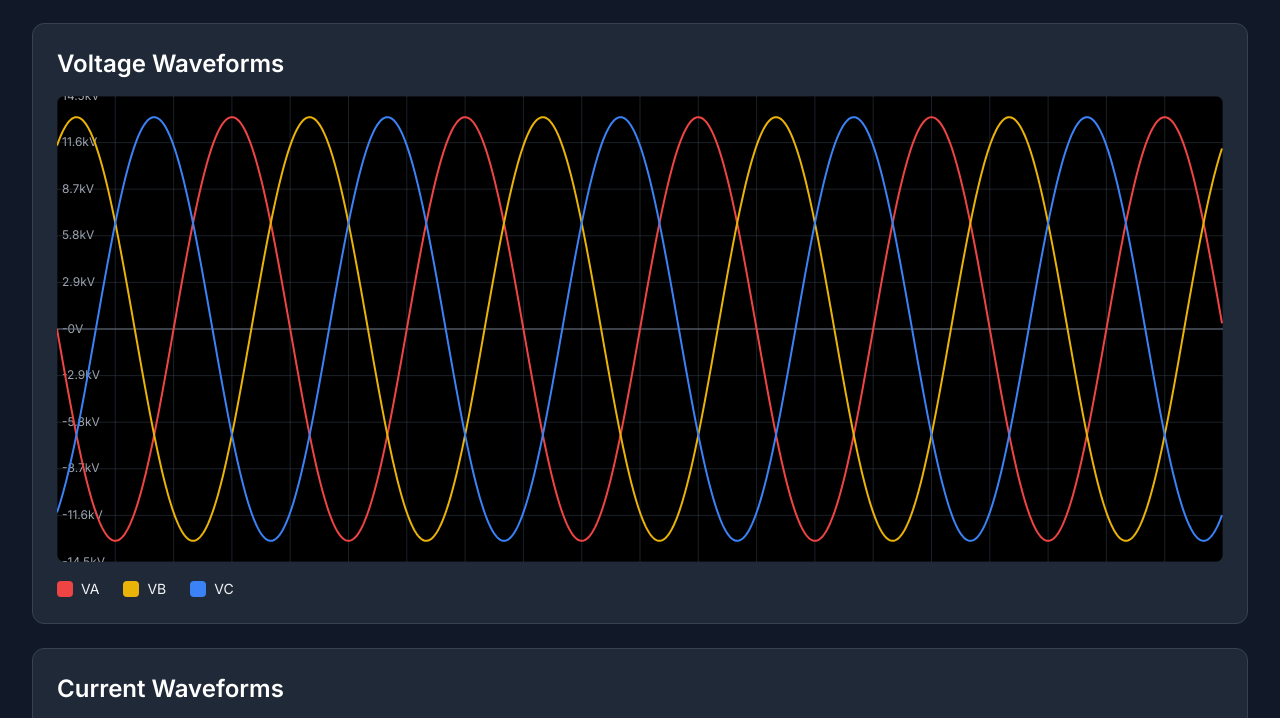
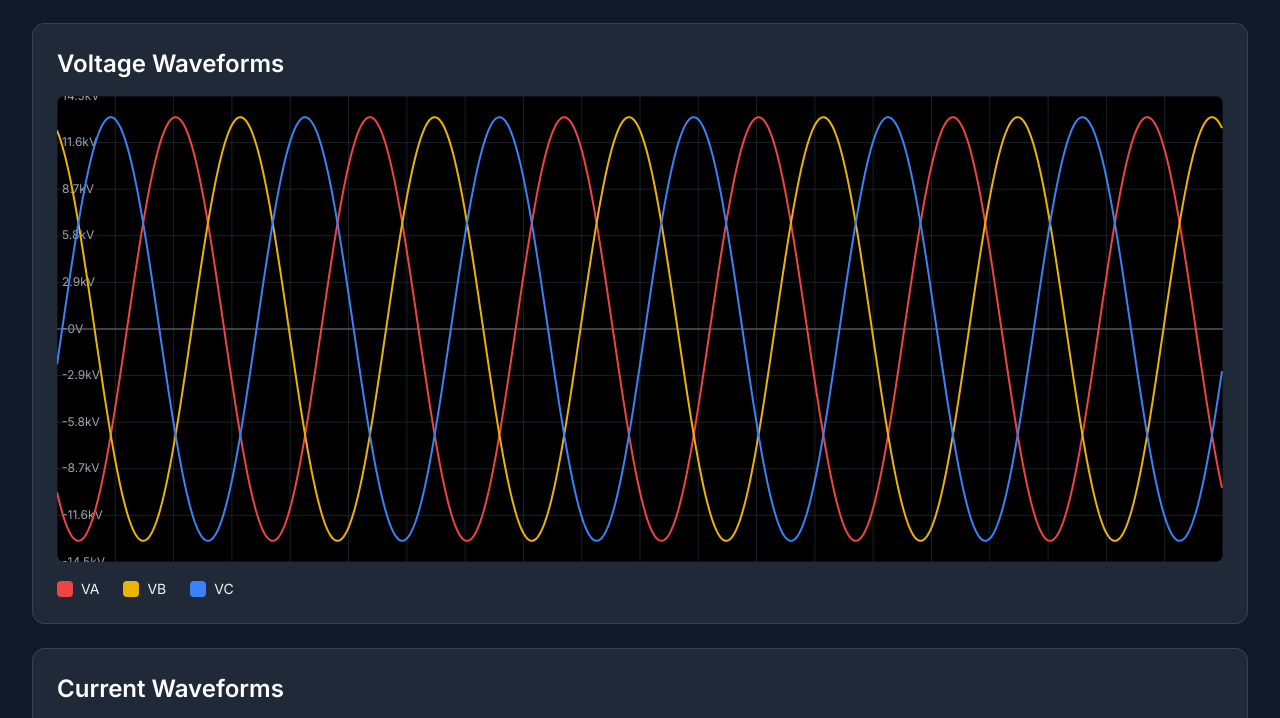
Before and after one commit to polyphase123/fault.github.io, a plain HTML site: page index.html in a window 1280 px wide. Shown: the part 513-1231 px from the top of the page. Drawn offline with nearby package versions, Linux system fonts and the light colour scheme; animation ran at ten frames a second.

Commit message:
Update index.html

```diff
--- a/index.html
+++ b/index.html
@@ -121,7 +121,7 @@
         // --- Simulation Parameters ---
         const V_PEAK = 13200;
         const I_PEAK = 438;
-        const FREQUENCY = 50;
+        const FREQUENCY = 60; // Set to 60Hz as requested previously
         const OMEGA = 2 * Math.PI * FREQUENCY;
         const TIME_SPAN = 0.1; // 100ms
         const POWER_FACTOR_ANGLE = -Math.PI / 6;
@@ -135,10 +135,12 @@
         let animationFrameId;
         let phaseShift = 0;
 
-        // --- UI Setup ---
+        // --- UI Setup & Event Listeners ---
         faultInceptionSlider.addEventListener('input', (e) => {
             faultInceptionValue.textContent = `${e.target.value} ms`;
+            draw(); // Redraw immediately for responsiveness
         });
+        faultTypeSelect.addEventListener('change', draw); // Redraw immediately for responsiveness
 
         const createLegend = (containerId, prefix) => {
             const container = document.getElementById(containerId);
@@ -166,6 +168,7 @@
                 canvas.style.height = `${containerWidth * 0.4}px`;
                 canvas.getContext('2d').scale(dpr, dpr);
             });
+            draw(); // Draw once on resize
         }
 
         window.addEventListener('resize', resizeCanvases);
@@ -252,7 +255,9 @@
             return { voltages: { a: va, b: vb, c: vc }, currents: { a: ia, b: ib, c: ic } };
         }
 
-        function draw(currentPhaseShift) {
+        // Refactored draw function to read global phaseShift
+        function draw() {
+            const currentPhaseShift = phaseShift;
             const faultType = faultTypeSelect.value;
             const faultInceptionTime = parseInt(faultInceptionSlider.value) / 1000;
 
@@ -302,15 +307,13 @@
             const deltaTime = (timestamp - lastTime) / 1000; // time in seconds
             lastTime = timestamp;
 
-            // The phase shift determines the speed of the wave scrolling
-            const scrollSpeed = 0.5; // Adjust for faster/slower scroll
+            const scrollSpeed = 0.06; // Reduced by 70% from 0.2 for slower animation
             phaseShift += deltaTime * scrollSpeed;
 
-            // Use modulo to prevent phaseShift from growing infinitely large, which avoids floating point errors
             const period = 1 / FREQUENCY;
             phaseShift %= period;
 
-            draw(phaseShift);
+            draw(); // Call draw without arguments
             animationFrameId = requestAnimationFrame(animate);
         }
 
```
